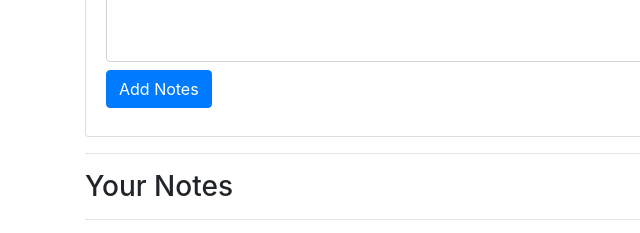
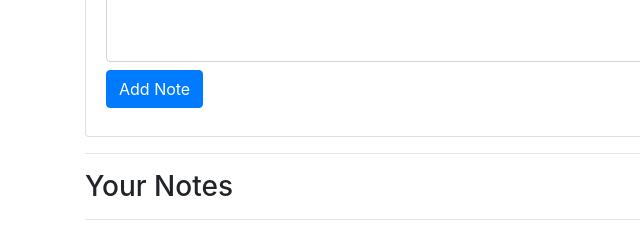
Before and after one commit to AbhishekTilwar/My-Notes-App, a plain HTML site: page index.html in a window 1280 px wide. Shown: the part 245-478 px from the top of the page, 0-640 px from the left. Drawn offline with nearby package versions, Linux system fonts and the light colour scheme.

Commit message:
Update index.html

```diff
--- a/index.html
+++ b/index.html
@@ -40,7 +40,7 @@
                 </div>
                 <h4 class="card-title">Add a note</h4>
                 <textarea class="form-control" id="addTxt" rows="3"></textarea>
-                <button id='addBtn' class="btn btn-primary my-2">Add Notes</button>
+                <button id='addBtn' class="btn btn-primary my-2">Add Note</button>
             </div>
         </div>
         <hr>
```
